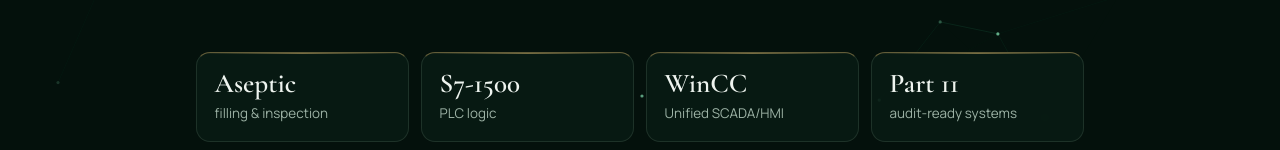
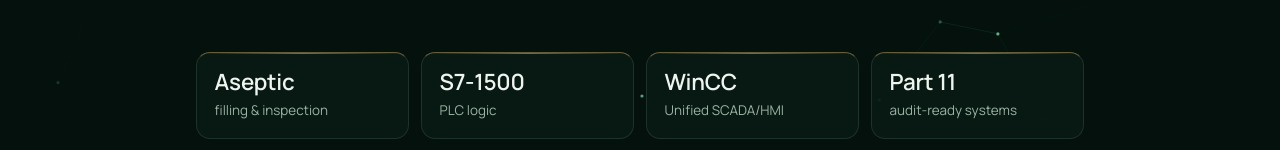
Before and after one commit to gchekri04-droid/gchekri04-droid.github.io, a plain HTML site: page index.html in a window 1280 px wide. Shown: the part 650-800 px from the top of the page. Drawn offline with nearby package versions, Linux system fonts and the light colour scheme.

Commit message:
Use sans font for highlight tiles so numbers read clearly
Co-Authored-By: Claude Opus 5.5 <noreply@anthropic.com>
Claude-Session: https://claude.ai/code/session_016ZLN4KnBmDmkNpjnwT8LnM

```diff
--- a/index.html
+++ b/index.html
@@ -85,7 +85,7 @@ h1 .g { display: block; background: linear-gradient(100deg, var(--cyan) 10%, #b8
 
 .kpis { display: grid; grid-template-columns: repeat(4, 1fr); gap: .75rem; }
 .kpis .glass { padding: 1rem 1.1rem; min-width: 0; }
-.kpis b { display: block; font: 600 1.7rem/1.1 var(--display); color: var(--fg); }
+.kpis b { display: block; font: 600 1.4rem/1.2 var(--body); letter-spacing: -.01em; color: var(--fg); }
 .kpis .glass { border-top: 1px solid rgba(212,178,106,.45); }
 .kpis span { font-size: .84rem; color: var(--muted); }
 
```
